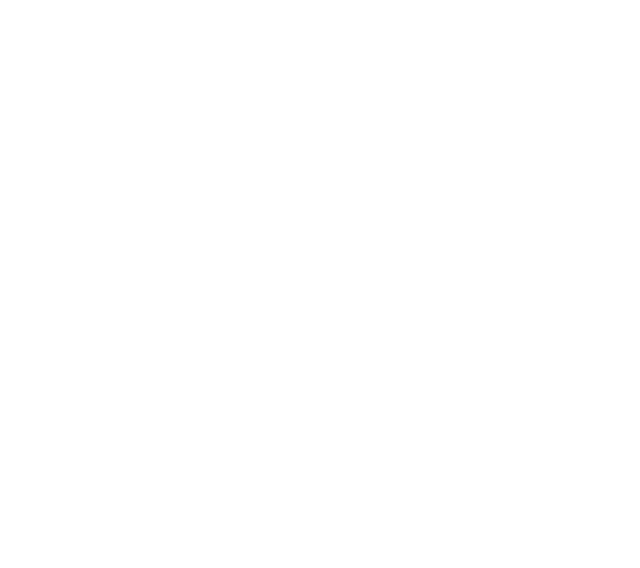
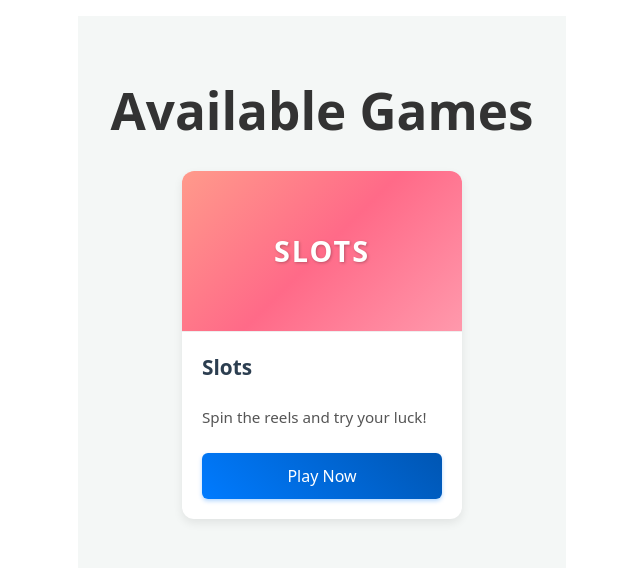
Before and after one commit to piyush672/baaziapp, a React (Vite) app: page /games in a window 1280 px wide. Before the commit this address had no page. Shown: the top 568 px of the page, without its empty margins (318-958 px from the left). Built offline with nearby package versions, Linux system fonts and the light colour scheme.

Commit message:
added gamnes

```diff
--- a/src/App.tsx
+++ b/src/App.tsx
@@ -1,20 +1,19 @@
-import { useState } from 'react'
-import { BrowserRouter as Router, Routes, Route } from 'react-router-dom'
-import './App.css'
-import HomePage from './screens/HomeScreen'
-import BalanceScreen from './screens/BalanceScreen'
+import { BrowserRouter as Router, Routes, Route } from "react-router-dom";
+import "./App.css";
+import HomePage from "./screens/HomeScreen";
+import BalanceScreen from "./screens/BalanceScreen";
+import GamesScreen from "./screens/GamesScreen";
 
 function App() {
-  const [count, setCount] = useState(0)
-
   return (
     <Router>
       <Routes>
         <Route path="/" element={<HomePage />} />
         <Route path="/balance" element={<BalanceScreen />} />
+        <Route path="/games" element={<GamesScreen />} />
       </Routes>
     </Router>
-  )
+  );
 }
 
-export default App
+export default App;
--- /dev/null
+++ b/src/screens/GamesScreen.css
@@ -0,0 +1,116 @@
+/* src/screens/GamesScreen.css */
+.games-screen {
+  padding: 2rem;
+  text-align: center;
+  background-color: #f4f7f6; /* Light background for the whole screen */
+  min-height: calc(
+    100vh - 60px
+  ); /* Adjust 60px based on actual Navbar height */
+}
+
+.games-screen h1 {
+  margin-bottom: 2rem;
+  color: #333;
+  font-weight: 600;
+}
+
+.games-list {
+  display: flex;
+  flex-wrap: wrap; /* Allow cards to wrap on smaller screens */
+  justify-content: center; /* Center cards horizontally */
+  gap: 2rem; /* Increased spacing between cards */
+  padding: 0 1rem; /* Add some padding on the sides */
+}
+
+.game-card {
+  background-color: #fff;
+  border-radius: 12px; /* More rounded corners */
+  box-shadow: 0 4px 10px rgba(0, 0, 0, 0.08); /* Softer shadow */
+  overflow: hidden; /* Ensure content respects border radius */
+  width: 280px; /* Slightly wider card */
+  transition: transform 0.2s ease-in-out, box-shadow 0.2s ease-in-out;
+  display: flex;
+  flex-direction: column; /* Stack image and content vertically */
+  text-align: left; /* Align text to the left within the card */
+}
+
+.game-card:hover {
+  transform: translateY(-6px); /* Slightly more lift effect on hover */
+  box-shadow: 0 8px 16px rgba(0, 0, 0, 0.12);
+}
+
+.game-card-image {
+  height: 160px; /* Slightly taller image area */
+  background-color: #e0e0e0; /* Placeholder background */
+  display: flex;
+  justify-content: center;
+  align-items: center;
+  font-size: 1.8rem; /* Larger text */
+  font-weight: bold;
+  color: #555;
+  border-bottom: 1px solid #eee; /* Separator line */
+}
+
+/* Specific styling for the slots image placeholder */
+.slots-image {
+  background: linear-gradient(
+    135deg,
+    #ff9a8b 0%,
+    #ff6a88 50%,
+    #ff99ac 100%
+  ); /* Pink/Orange gradient */
+  color: white;
+  text-shadow: 1px 1px 3px rgba(0, 0, 0, 0.25);
+  letter-spacing: 2px;
+}
+
+.game-card-content {
+  padding: 1.25rem; /* More padding */
+  flex-grow: 1; /* Allow content to fill remaining space */
+  display: flex;
+  flex-direction: column; /* Stack content vertically */
+}
+
+.game-card-content h2 {
+  margin-top: 0;
+  margin-bottom: 0.5rem;
+  font-size: 1.3rem; /* Larger heading */
+  color: #2c3e50; /* Darker blue-grey heading */
+  font-weight: 600;
+}
+
+.game-card-content p {
+  font-size: 0.95rem; /* Slightly larger paragraph text */
+  color: #555;
+  margin-bottom: 1.5rem; /* More space before button */
+  line-height: 1.5;
+  flex-grow: 1; /* Push button to the bottom */
+}
+
+.play-button {
+  background: linear-gradient(45deg, #007bff, #0056b3);
+  color: white;
+  border: none;
+  padding: 0.75rem 1.5rem; /* Larger padding */
+  border-radius: 6px;
+  cursor: pointer;
+  font-size: 1rem;
+  font-weight: 500;
+  transition: all 0.2s ease-in-out;
+  text-align: center;
+  display: block; /* Ensure it takes full width if needed, but text-align centers */
+  width: 100%; /* Make button full width */
+  margin-top: auto; /* Push button to the bottom */
+  box-shadow: 0 2px 4px rgba(0, 123, 255, 0.3);
+}
+
+.play-button:hover {
+  background: linear-gradient(45deg, #0069d9, #004085);
+  transform: translateY(-2px);
+  box-shadow: 0 4px 8px rgba(0, 123, 255, 0.4);
+}
+
+.play-button:active {
+  transform: translateY(0);
+  box-shadow: 0 2px 4px rgba(0, 123, 255, 0.3);
+}
--- /dev/null
+++ b/src/screens/GamesScreen.tsx
@@ -0,0 +1,47 @@
+// src/screens/GamesScreen.tsx
+import React from "react";
+import "./GamesScreen.css"; // Import the CSS for styling
+
+const GamesScreen: React.FC = () => {
+  return (
+    <div className="games-screen">
+      <h1>Available Games</h1>
+      <div className="games-list">
+        {/* Game Card: Slots */}
+        <div className="game-card">
+          <div className="game-card-image slots-image">
+            {/* Placeholder for an image or icon */}
+            <span>SLOTS</span>
+          </div>
+          <div className="game-card-content">
+            <h2>Slots</h2>
+            <p>Spin the reels and try your luck!</p>
+            {/* Add a button or link to play - could link to a specific route or handle logic */}
+            <button
+              className="play-button"
+              onClick={() => alert("Starting Slots!")}
+            >
+              Play Now
+            </button>
+          </div>
+        </div>
+
+        {/* Example of where another game card could go */}
+        {/*
+        <div className="game-card">
+          <div className="game-card-image poker-image">
+            <span>POKER</span>
+          </div>
+          <div className="game-card-content">
+            <h2>Poker</h2>
+            <p>Join a table and test your skills.</p>
+            <button className="play-button">Play Now</button>
+          </div>
+        </div>
+        */}
+      </div>
+    </div>
+  );
+};
+
+export default GamesScreen;
```
